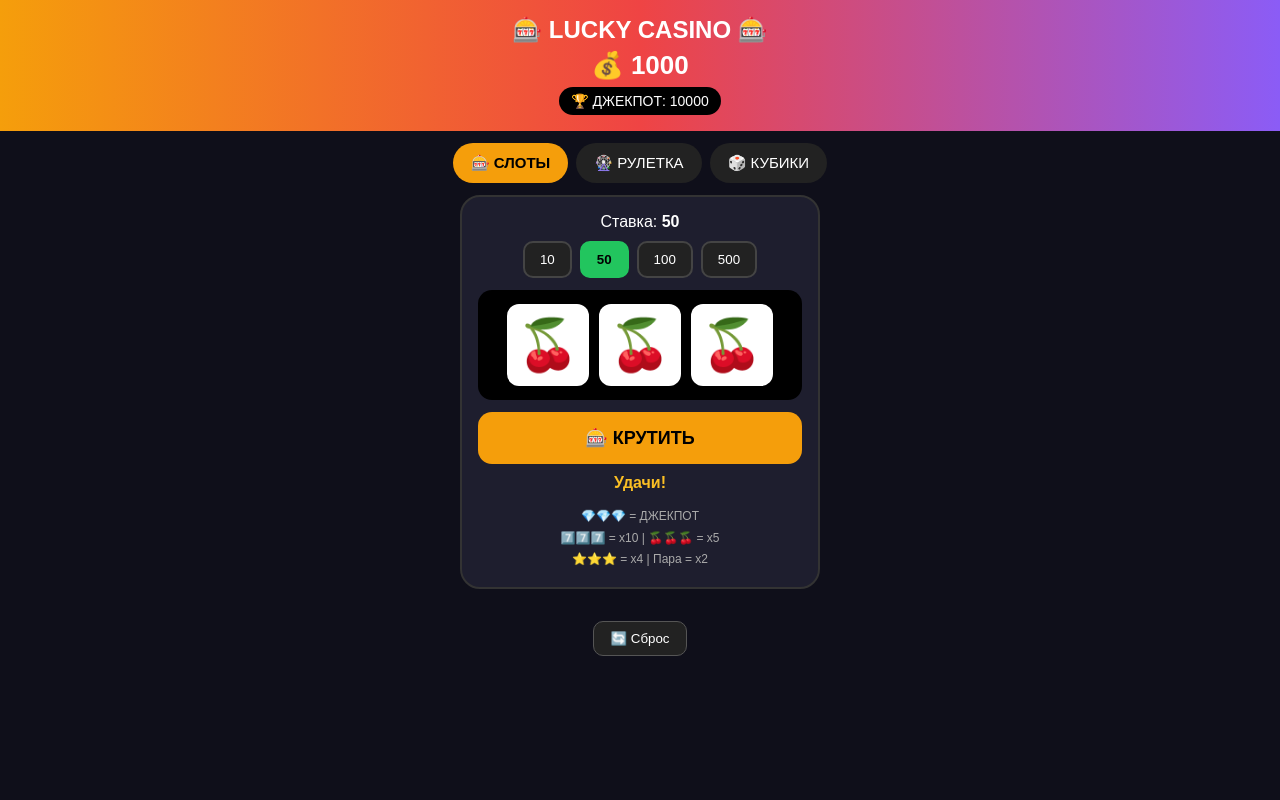
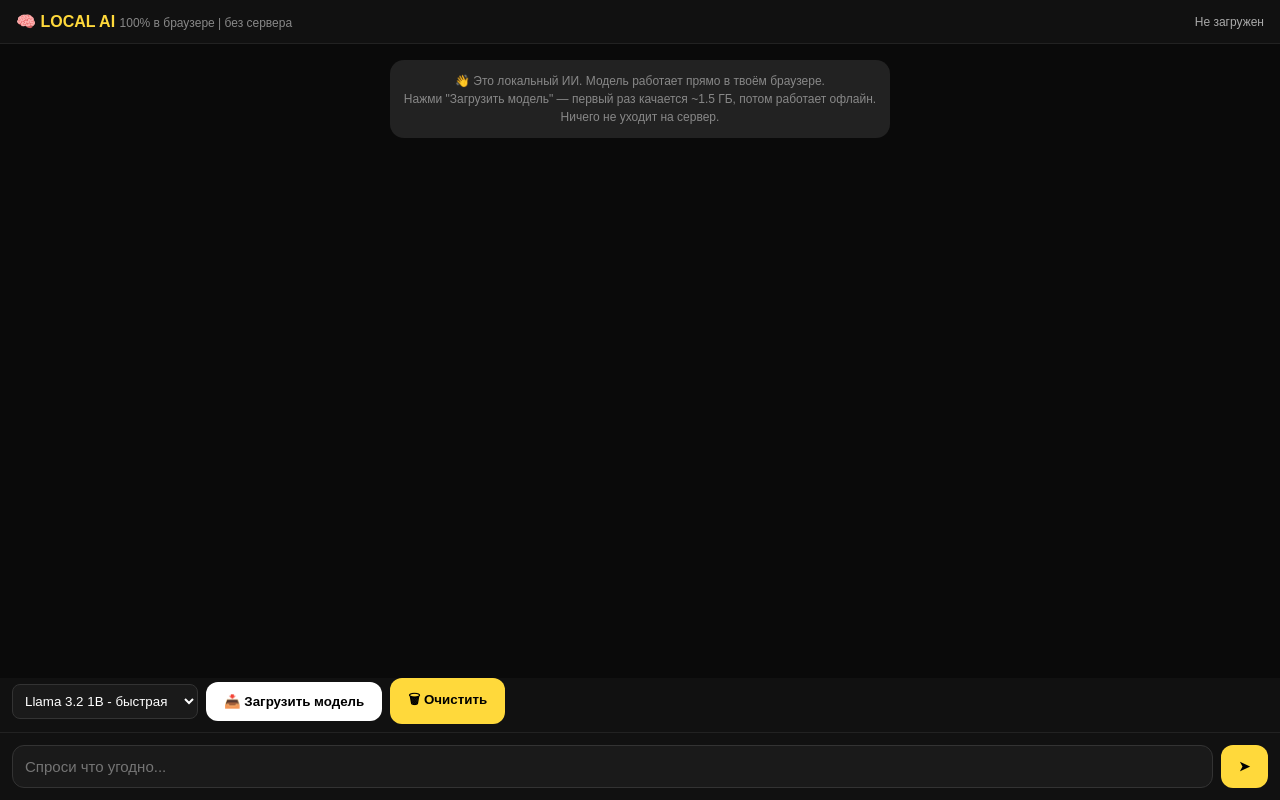
Before and after one commit to promt2720-jpg/vigilant-succotash, a plain HTML site: page index.html in a window 1280 px wide. Drawn offline with Linux system fonts and the light colour scheme.

Commit message:
Update index.html for local AI integration

```diff
--- a/index.html
+++ b/index.html
@@ -2,137 +2,87 @@
 <html lang="ru">
 <head>
 <meta charset="UTF-8">
-<meta name="viewport" content="width=device-width, initial-scale=1.0, user-scalable=no">
-<title>LUCKY CASINO</title>
+<meta name="viewport" content="width=device-width, initial-scale=1.0">
+<title>LOCAL AI - В браузере</title>
 <style>
-  *{box-sizing:border-box}
-  body{margin:0;background:#0f0f1a;color:#fff;font-family:Arial;text-align:center}
-  header{padding:16px;background:linear-gradient(90deg,#f59e0b,#ef4444,#8b5cf6)}
-  h1{margin:0;font-size:24px}
-  #bal{font-size:26px;font-weight:bold;margin:6px;color:#fff}
-  #jack{font-size:14px;background:#000;padding:6px 12px;border-radius:20px;display:inline-block}
-  .tabs{display:flex;gap:8px;justify-content:center;margin:12px}
-  .tab{padding:11px 18px;border:none;border-radius:20px;background:#222;color:#fff;font-size:15px}
-  .tab.active{background:#f59e0b;color:#000;font-weight:bold}
-  .card{background:#1e1e2e;border:2px solid #333;border-radius:20px;padding:16px;margin:12px auto;max-width:360px}
-  .reels{display:flex;justify-content:center;gap:10px;background:#000;padding:14px;border-radius:14px;margin:12px 0;font-size:50px}
-  .reel{background:#fff;width:82px;height:82px;border-radius:12px;display:flex;align-items:center;justify-content:center}
-  .bets{display:flex;justify-content:center;gap:8px;margin:10px}
-  .bet{padding:9px 15px;background:#222;border:2px solid #444;color:#fff;border-radius:10px}
-  .bet.sel{background:#22c55e;color:#000;border-color:#22c55e;font-weight:bold}
-  .spin{width:100%;padding:15px;background:#f59e0b;border:none;border-radius:14px;font-size:18px;font-weight:bold}
-  .spin:active{transform:scale(.97)}
-  #msg{margin:10px;font-weight:bold;color:#fbbf24;min-height:22px}
-  .wheel{width:170px;height:170px;border-radius:50%;background:conic-gradient(#e11d48 0 30deg,#111 30deg 60deg,#e11d48 60deg 90deg,#111 90deg 120deg,#e11d48 120deg 150deg,#111 150deg 180deg,#e11d48 180deg 210deg,#111 210deg 240deg,#e11d48 240deg 270deg,#111 270deg 300deg,#e11d48 300deg 330deg,#111 330deg 360deg);margin:15px auto;border:5px solid gold;transition:transform 2s cubic-bezier(.1,.7,.3,1);position:relative}
-  .wheel:after{content:'★';position:absolute;top:50%;left:50%;transform:translate(-50%,-50%);background:#fff;color:#000;width:55px;height:55px;border-radius:50%;display:flex;align-items:center;justify-content:center;font-size:24px}
-  .cbtn{padding:12px 16px;border:none;border-radius:12px;font-weight:bold}
-  .page{display:none}
-  .page.active{display:block}
-  #log{font-size:12px;color:#888;padding:10px;max-height:100px;overflow:auto}
+  *{box-sizing:border-box;margin:0;padding:0}
+  body{font-family:Arial;background:#0a0a0a;color:#fff;height:100vh;display:flex;flex-direction:column}
+  header{padding:12px 16px;background:#111;border-bottom:1px solid #222;display:flex;justify-content:space-between;align-items:center}
+  header b{color:#FFD93B}
+  #status{font-size:12px;color:#aaa}
+  #chat{flex:1;overflow-y:auto;padding:16px;display:flex;flex-direction:column;gap:12px}
+  .msg{max-width:85%;padding:12px 14px;border-radius:14px;line-height:1.5;font-size:15px;white-space:pre-wrap}
+  .user{align-self:flex-end;background:#FFD93B;color:#000;border-bottom-right-radius:4px}
+  .ai{align-self:flex-start;background:#1e1e1e;border-bottom-left-radius:4px}
+  .sys{align-self:center;background:#222;color:#888;font-size:12px;text-align:center}
+  #box{display:flex;gap:8px;padding:12px;background:#111;border-top:1px solid #222}
+  #inp{flex:1;padding:12px;border-radius:12px;border:1px solid #333;background:#1a1a1a;color:#fff;outline:none;font-size:15px}
+  button{padding:12px 18px;border:none;border-radius:12px;background:#FFD93B;font-weight:bold;cursor:pointer}
+  #loadBtn{background:#fff;color:#000}
+  select{background:#1a1a1a;color:#fff;border:1px solid #333;padding:8px;border-radius:8px}
 </style>
 </head>
 <body>
 <header>
-  <h1>🎰 LUCKY CASINO 🎰</h1>
-  <div id="bal">💰 1000</div>
-  <div id="jack">🏆 ДЖЕКПОТ: <span id="jackNum">10000</span></div>
+  <div><b>🧠 LOCAL AI</b> <span style="font-size:12px;color:#888">100% в браузере | без сервера</span></div>
+  <div id="status">Не загружен</div>
 </header>
-<div class="tabs">
-  <button class="tab active" onclick="tab('slots',this)">🎰 СЛОТЫ</button>
-  <button class="tab" onclick="tab('roulette',this)">🎡 РУЛЕТКА</button>
-  <button class="tab" onclick="tab('dice',this)">🎲 КУБИКИ</button>
+<div id="chat">
+  <div class="msg sys">👋 Это локальный ИИ. Модель работает прямо в твоём браузере.<br>Нажми "Загрузить модель" — первый раз качается ~1.5 ГБ, потом работает офлайн.<br>Ничего не уходит на сервер.</div>
+</div>
+<div style="padding:0 12px 8px;background:#111;display:flex;gap:8px;align-items:center">
+  <select id="model">
+    <option value="Llama-3.2-1B-Instruct-q4f16_1-MLC">Llama 3.2 1B - быстрая</option>
+    <option value="Llama-3.2-3B-Instruct-q4f16_1-MLC">Llama 3.2 3B - умнее</option>
+    <option value="Qwen2.5-1.5B-Instruct-q4f16_1-MLC">Qwen 2.5 1.5B - русская</option>
+    <option value="Phi-3.5-mini-instruct-q4f16_1-MLC">Phi-3.5 - логика</option>
+  </select>
+  <button id="loadBtn" onclick="loadAI()">📥 Загрузить модель</button>
+  <button onclick="clearChat()">🗑 Очистить</button>
+</div>
+<div id="box">
+  <input id="inp" placeholder="Спроси что угодно..." onkeydown="if(event.key=='Enter') send()">
+  <button onclick="send()">➤</button>
 </div>
 
-<div id="slots" class="page active">
-  <div class="card">
-    <div>Ставка: <b id="betTxt">50</b></div>
-    <div class="bets">
-      <button class="bet" onclick="setBet(10,this)">10</button>
-      <button class="bet sel" onclick="setBet(50,this)">50</button>
-      <button class="bet" onclick="setBet(100,this)">100</button>
-      <button class="bet" onclick="setBet(500,this)">500</button>
-    </div>
-    <div class="reels"><div class="reel" id="r1">🍒</div><div class="reel" id="r2">🍒</div><div class="reel" id="r3">🍒</div></div>
-    <button class="spin" onclick="spin()">🎰 КРУТИТЬ</button>
-    <div id="msg">Удачи!</div>
-    <div style="font-size:12px;color:#aaa;line-height:1.8">💎💎💎 = ДЖЕКПОТ<br>7️⃣7️⃣7️⃣ = x10 | 🍒🍒🍒 = x5<br>⭐⭐⭐ = x4 | Пара = x2</div>
-  </div>
-</div>
+<script type="module">
+import { CreateMLCEngine } from "https://esm.run/@mlc-ai/web-llm";
 
-<div id="roulette" class="page">
-  <div class="card">
-    <div class="wheel" id="wheel"></div>
-    <div class="bets">
-      <button class="cbtn" style="background:#e11d48;color:#fff" onclick="pick('red',this)">🔴 КРАСНОЕ x2</button>
-      <button class="cbtn" style="background:#000;color:#fff;border:1px solid #fff" onclick="pick('black',this)">⚫ ЧЁРНОЕ x2</button>
-      <button class="cbtn" style="background:#16a34a;color:#fff" onclick="pick('green',this)">🟢 x14</button>
-    </div>
-    <div class="bets"><button class="bet sel" onclick="setBet(50,this)">50</button><button class="bet" onclick="setBet(100,this)">100</button><button class="bet" onclick="setBet(500,this)">500</button></div>
-    <button class="spin" onclick="spinR()">🎡 КРУТИТЬ РУЛЕТКУ</button>
-    <div id="msg2">Выбери цвет</div>
-  </div>
-</div>
+let engine=null, history=[];
+const chatEl=document.getElementById('chat');
+const statusEl=document.getElementById('status');
 
-<div id="dice" class="page">
-  <div class="card">
-    <div style="font-size:90px" id="dice">🎲</div>
-    <div>Больше или меньше 7?</div>
-    <div class="bets"><button class="bet sel" onclick="setBet(50,this)">50</button><button class="bet" onclick="setBet(100,this)">100</button><button class="bet" onclick="setBet(200,this)">200</button></div>
-    <div class="bets">
-      <button class="cbtn" style="background:#16a34a" onclick="dice('low')">⬇ МЕНЬШЕ 7 x2</button>
-      <button class="cbtn" style="background:#e11d48" onclick="dice('high')">⬆ БОЛЬШЕ 7 x2</button>
-    </div>
-    <div id="msg3">Кидай!</div>
-  </div>
-</div>
+function addMsg(text, cls){
+  let d=document.createElement('div'); d.className='msg '+cls; d.textContent=text; chatEl.appendChild(d); chatEl.scrollTop=chatEl.scrollHeight; return d;
+}
+window.clearChat=()=>{ chatEl.innerHTML=''; history=[]; addMsg('Чат очищен','sys'); }
 
-<div id="log"></div>
-<button onclick="resetGame()" style="background:#222;color:#fff;border:1px solid #555;padding:9px 16px;border-radius:10px;margin-bottom:20px">🔄 Сброс</button>
+window.loadAI=async ()=>{
+  let model=document.getElementById('model').value;
+  statusEl.innerText='⏳ Скачивание... 0%';
+  addMsg('Загружаю '+model+'... Это может занять 1-3 минуты первый раз.','sys');
+  try{
+    engine=await CreateMLCEngine(model, {
+      initProgressCallback:(p)=>{ statusEl.innerText='⏳ '+(p.progress*100).toFixed(0)+'% - '+p.text; }
+    });
+    statusEl.innerText='✅ Готов: '+model;
+    addMsg('✅ Модель загружена! Спрашивай что угодно.','sys');
+  }catch(e){ statusEl.innerText='❌ Ошибка: '+e.message; addMsg('Ошибка: '+e.message+'\nПопробуй другой браузер (Chrome) и VPN если модель не качается.','sys'); }
+}
 
-<script>
-let bal=1000, bet=50, jack=10000, col='red';
-let sym=['💎','7️⃣','🍒','⭐','🍋','🔔','🍇'];
-function tab(id,el){ document.querySelectorAll('.page').forEach(p=>p.classList.remove('active')); document.querySelectorAll('.tab').forEach(t=>t.classList.remove('active')); document.getElementById(id).classList.add('active'); el.classList.add('active'); }
-function setBet(v,el){ bet=v; document.getElementById('betTxt').innerText=v; document.querySelectorAll('.bet').forEach(b=>b.classList.remove('sel')); el.classList.add('sel'); }
-function upd(){ document.getElementById('bal').innerText='💰 '+bal; document.getElementById('jackNum').innerText=jack; if(bal<=0){ alert('Банкрот! +1000'); bal=1000; upd(); } }
-function log(t){ document.getElementById('log').innerHTML=t+'<br>'+document.getElementById('log').innerHTML; }
-function spin(){
-  if(bal<bet) return alert('Нет монет');
-  bal-=bet; jack+=Math.floor(bet*0.3); upd();
-  let m=document.getElementById('msg'); m.innerText='Крутим...';
-  let iv=setInterval(()=>{ r1.innerText=sym[Math.random()*sym.length|0]; r2.innerText=sym[Math.random()*sym.length|0]; r3.innerText=sym[Math.random()*sym.length|0]; },80);
-  setTimeout(()=>{ clearInterval(iv);
-    let a=sym[Math.random()*sym.length|0], b=sym[Math.random()*sym.length|0], c=sym[Math.random()*sym.length|0];
-    r1.innerText=a; r2.innerText=b; r3.innerText=c;
-    let win=0;
-    if(a==b&&b==c){ if(a=='💎'){ win=jack; m.innerText='💥 ДЖЕКПОТ +'+win; jack=10000; } else if(a=='7️⃣') win=bet*10; else if(a=='🍒') win=bet*5; else win=bet*4; m.innerText='🎉 '+a+b+c+' +'+win; }
-    else if(a==b||b==c||a==c){ win=bet*2; m.innerText='✅ Пара +'+win; } else m.innerText='😢 Мимо';
-    bal+=win; if(win>0&&navigator.vibrate) navigator.vibrate(80); upd(); log('🎰 '+a+b+c+' '+(win>0?'+'+win:'-'+bet));
-  },900);
+window.send=async ()=>{
+  let inp=document.getElementById('inp'); let txt=inp.value.trim(); if(!txt) return; inp.value='';
+  addMsg(txt,'user');
+  if(!engine){ addMsg('Сначала нажми "Загрузить модель" ⬆','ai'); return; }
+  let aiDiv=addMsg('...','ai');
+  history.push({role:'user', content:txt});
+  try{
+    let chunks=await engine.chat.completions.create({messages:history, stream:true});
+    let full='';
+    for await (let c of chunks){ let delta=c.choices[0]?.delta?.content||''; full+=delta; aiDiv.textContent=full; chatEl.scrollTop=chatEl.scrollHeight; }
+    history.push({role:'assistant', content:full});
+  }catch(e){ aiDiv.textContent='Ошибка: '+e.message; }
 }
-function pick(c,el){ col=c; document.querySelectorAll('.cbtn').forEach(b=>b.style.opacity=.5); el.style.opacity=1; }
-function spinR(){
-  if(bal<bet) return alert('Нет монет');
-  bal-=bet; upd();
-  wheel.style.transform='rotate('+(Math.random()*360+1080)+'deg)';
-  setTimeout(()=>{ let r=Math.random(); let res=r<.45?'red':r<.9?'black':'green'; let em=res=='red'?'🔴':res=='black'?'⚫':'🟢'; let win=0;
-    if(res==col){ win=res=='green'?bet*14:bet*2; msg2.innerText='🎉 '+em+' ВЫИГРЫШ +'+win; } else msg2.innerText='😢 '+em+' мимо';
-    bal+=win; upd(); log('🎡 '+em+' '+(win>0?'+'+win:'-'+bet));
-  },2100);
-}
-function dice(ch){
-  if(bal<bet) return alert('Нет монет');
-  bal-=bet; upd();
-  let d1=Math.random()*6+1|0, d2=Math.random()*6+1|0, s=d1+d2;
-  diceEl.innerText=['','⚀','⚁','⚂','⚃','⚄','⚅'][d1];
-  let diceEl=document.getElementById('dice');
-  setTimeout(()=>{ let win=0; let w=(ch=='high'&&s>7)||(ch=='low'&&s<7);
-    if(s==7){ msg3.innerText='Ровно 7 - возврат'; bal+=bet; } else if(w){ win=bet*2; msg3.innerText='🎉 '+s+' +'+win; } else msg3.innerText='😢 '+s+' мимо';
-    bal+=win; upd(); log('🎲 '+s+' '+(win>0?'+'+win:'-'+bet));
-  },400);
-}
-function resetGame(){ bal=1000; jack=10000; upd(); }
-upd();
 </script>
 </body>
 </html>
```
